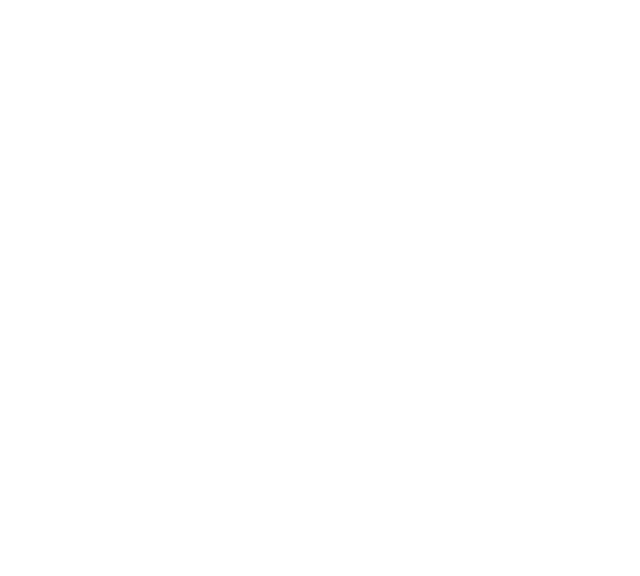
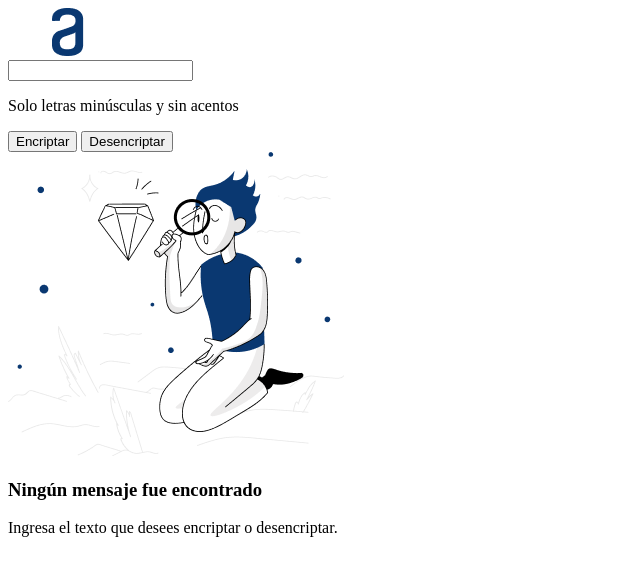
Before and after one commit to VeePVs/Encriptador-de-texto, a plain HTML site: page index.html in a window 1280 px wide. Shown: the whole page, without its empty margins (0-640 px from the left). Drawn offline with Linux system fonts and the light colour scheme.

Commit message:
Images added

```diff
--- a/index.html
+++ b/index.html
@@ -6,6 +6,26 @@
     <title>Enciriptador de texto</title>
 </head>
 <body>
+    <header>
+        <img src="/src/img/Logo.png" alt="">
+    </header>
+    <main>
+        <section>
+            <input type="text">
+             <div>
+                <p>Solo letras minúsculas y sin acentos</p>
+                <div>
+                     <button>Encriptar</button>
+                     <button>Desencriptar</button>
+                </div>
+             </div>
+        </section>
+        <section>
+            <img src="/src/img/Muñeco.png" alt="">
+            <h3>Ningún mensaje fue encontrado</h3>
+            <p>Ingresa el texto que desees encriptar o desencriptar.</p>
+        </section>
+    </main>
 
 </body>
 </html>
```
Also changed, not shown: src/img/Logo.png (added), src/img/Muñeco.png (added).
